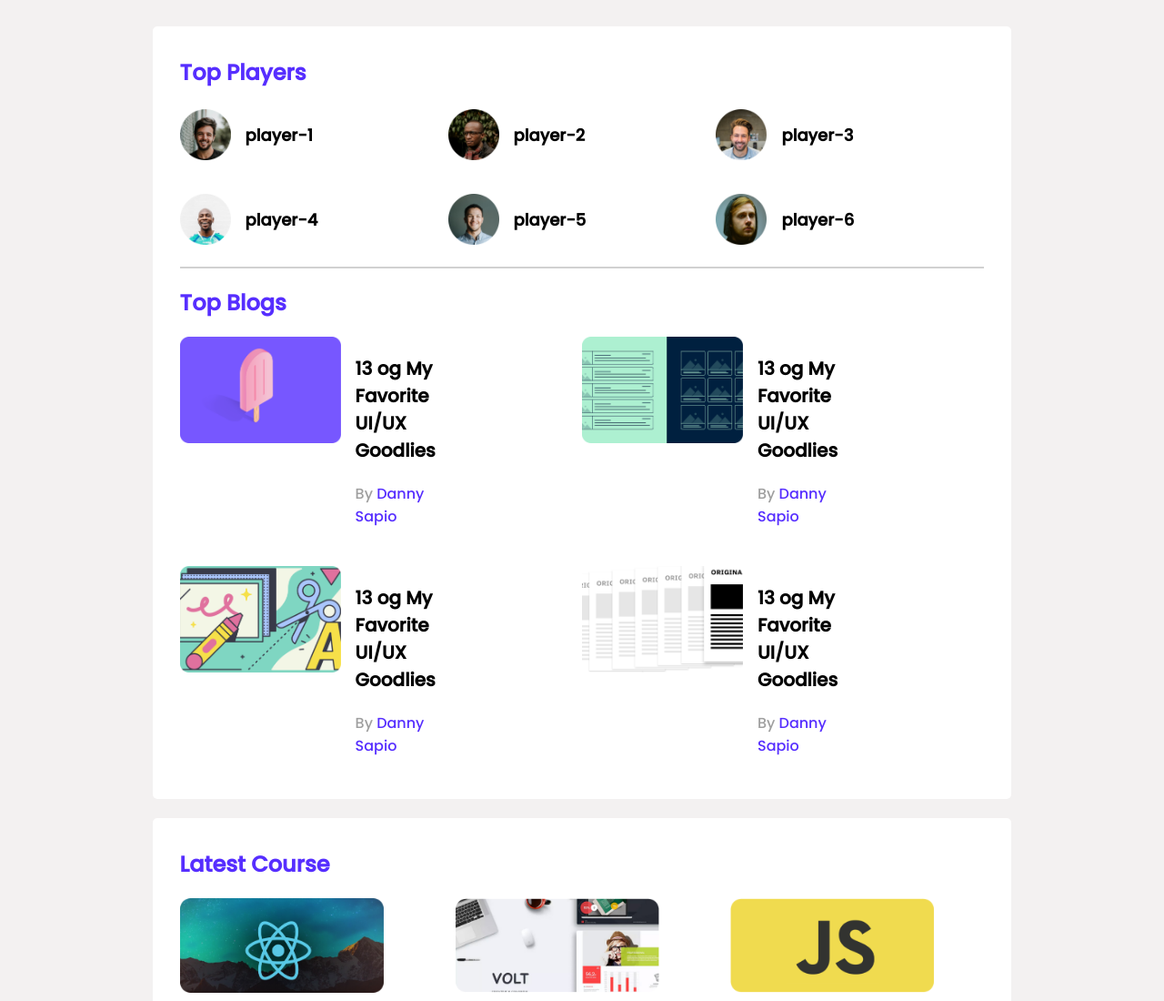
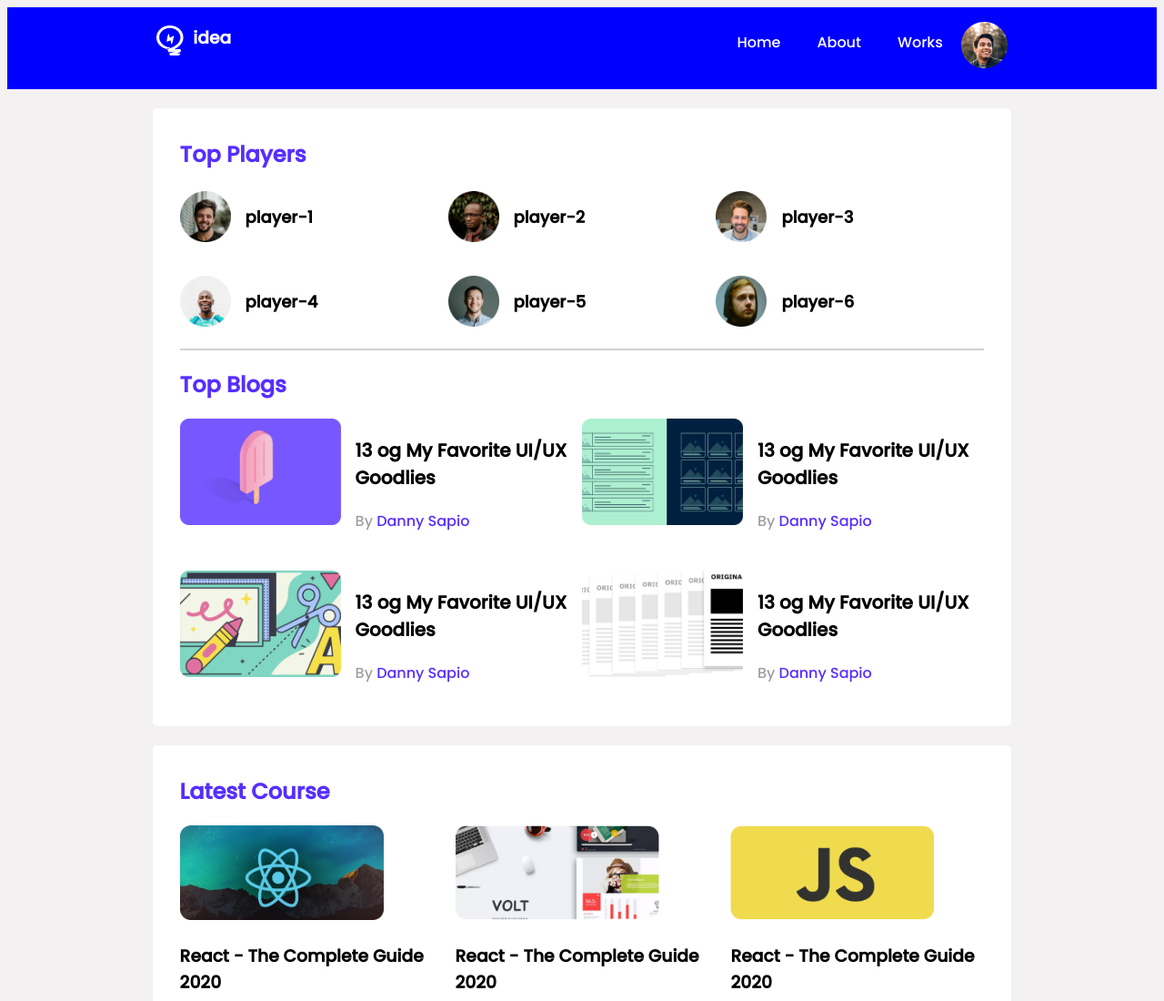
Before and after one commit to shahinurrahman22004/leader-bord, a plain HTML site: page index.html in a window 1280 px wide. Shown: the top 1100 px of the page at 91% size. Drawn offline with Linux system fonts and the light colour scheme.

Commit message:
all clear

```diff
--- a/index.html
+++ b/index.html
@@ -14,14 +14,31 @@
 <body>
 
     <!-- header start -->
-    <header>
+    <header class="menu-area">
+        <div class="menu-container">
+            <div class="menu">
+                <div class="logo-area">
+                    <img src="images/icons/logo.png" alt="">
+                    <h3>idea</h3>
+                </div>
+                <div class="main-menu">
+                    <ul class="flex-head">
+                        <li><a href="#home">Home</a></li>
+                        <li><a href="#about">About</a></li>
+                        <li><a href="#wrok">Works</a></li>
+                        <a href="index.html"><img src="images/icons/profile.png" alt=""></a>
+                    </ul>
+
+                </div>
+            </div>
+        </div>
 
     </header>
     <!-- header end -->
 
     <main>
         <!-- top players and top blogs  -->
-        <section class="container">
+        <section id="home" class="container">
             <div class="top-players">
                 <h2 class="section-title">top players</h2>
                 <div class="players">
@@ -65,7 +82,7 @@
                         </div>
                     </article>
 
-                    <article class="blog">
+                    <article id="about" class="blog">
                         <div class="thumbnail">
                             <img src="images/blogs/blog-2.png" alt="">
                         </div>
@@ -99,7 +116,7 @@
         </section>
 
         <!-- Latest Courses -->
-        <section class="container">
+        <section id="wrok" class="container">
             <h2 class="section-title">Latest Course</h2>
             <div class="courses">
                 <div class="course">
--- a/style.css
+++ b/style.css
@@ -22,6 +22,47 @@ main {
 hr {
     border: 1px solid #d1d1d1;
     margin: 20px 0 20px 0;
+}
+a {
+    text-decoration: none;
+}
+li {
+    list-style: none;
+}
+/* heading area  */
+
+header.menu-area {
+    background-color: blue;
+}
+.menu-container{
+    padding: 0 13%;
+}
+.menu {
+  justify-content: space-between;
+  display: flex;
+}
+.logo-area {
+    display: flex;
+    cursor: pointer;
+}
+.logo-area img {
+    width: 30px;
+    height: 33px;
+    margin-top: 20px;
+    margin-right: 10px;
+}
+.logo-area h3 {
+    color: #fff;
+}
+.flex-head {
+    display: flex;
+}
+.flex-head li {
+    padding: 10px 20px;
+}
+.flex-head li a {
+    color: #fff;
+    font-size: 16px;
 }
 /* top player style */
 
@@ -60,7 +101,6 @@ hr {
 
 .blog {
     display: flex;
-    width: 50%;
     height: auto;
 }
 
```
